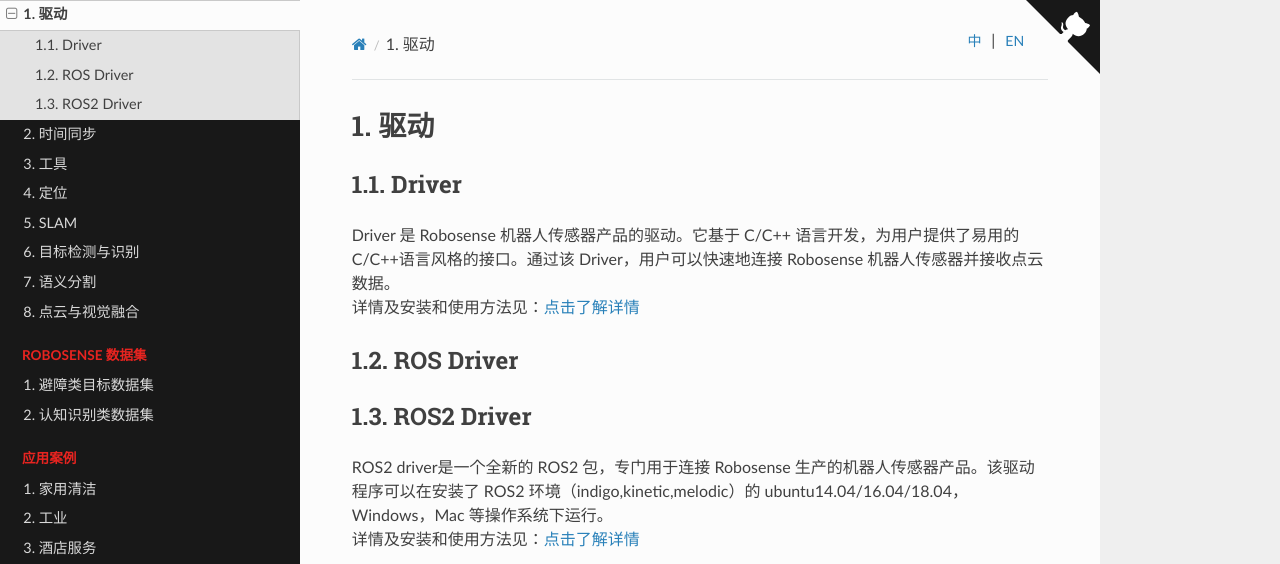
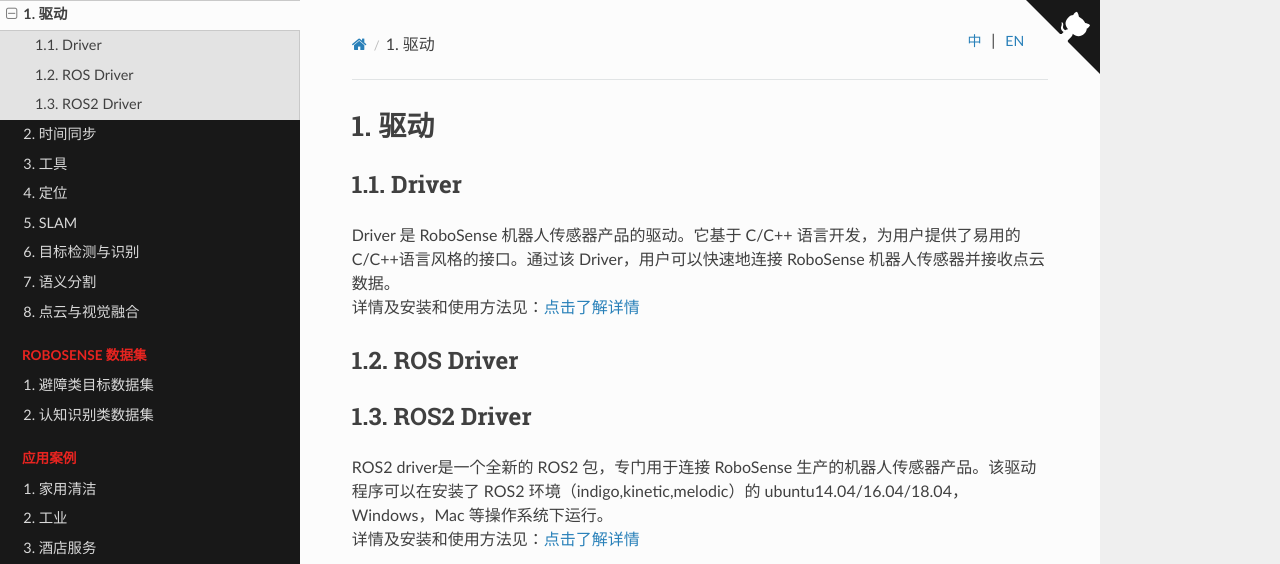
Before and after one commit to LyiL/rs_wiki_cn, a Sphinx documentation site: the page built from source/sdk/driver.md, in a window 1280 px wide. Shown: the top 564 px of the page. Built offline with Sphinx 7.4.7 and the Read the Docs theme 3.1.0, drawn with Linux system fonts in a browser that asks for light colours.

```diff
--- a/source/sdk/driver.md
+++ b/source/sdk/driver.md
@@ -1,10 +1,10 @@
 # 驱动
 ## Driver
-Driver 是 Robosense 机器人传感器产品的驱动。它基于 C/C++ 语言开发，为用户提供了易用的 C/C++语言风格的接口。通过该 Driver，用户可以快速地连接 Robosense 机器人传感器并接收点云数据。
+Driver 是 RoboSense 机器人传感器产品的驱动。它基于 C/C++ 语言开发，为用户提供了易用的 C/C++语言风格的接口。通过该 Driver，用户可以快速地连接 RoboSense 机器人传感器并接收点云数据。
 详情及安装和使用方法见：[点击了解详情](http://10.10.0.20/super_sensor_sdk/ros2_sdk/drive_api/-/blob/dev_A1.2/README.md)
 
 ## ROS Driver
 
 ## ROS2 Driver
-ROS2 driver是一个全新的 ROS2 包，专门用于连接 Robosense 生产的机器人传感器产品。该驱动程序可以在安装了 ROS2 环境（indigo,kinetic,melodic）的 ubuntu14.04/16.04/18.04，Windows，Mac 等操作系统下运行。
+ROS2 driver是一个全新的 ROS2 包，专门用于连接 RoboSense 生产的机器人传感器产品。该驱动程序可以在安装了 ROS2 环境（indigo,kinetic,melodic）的 ubuntu14.04/16.04/18.04，Windows，Mac 等操作系统下运行。
 详情及安装和使用方法见：[点击了解详情](http://10.10.0.20/super_sensor_sdk/ros2_sdk/sdk_infra/-/blob/main/modules/ros_metas/README.md)
```
Also changed, not shown: source/product/sensor.md (+2 -2 lines).
